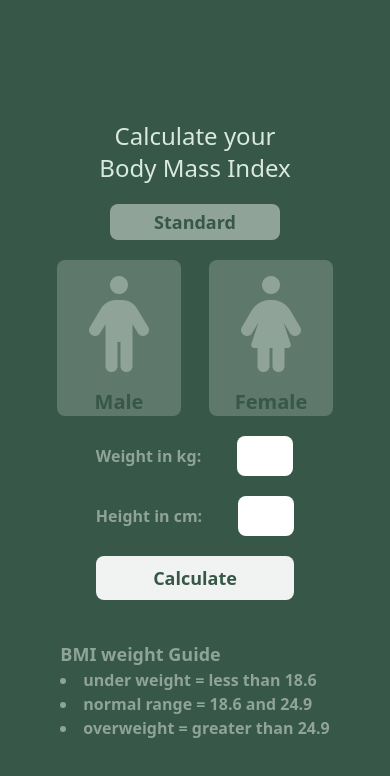
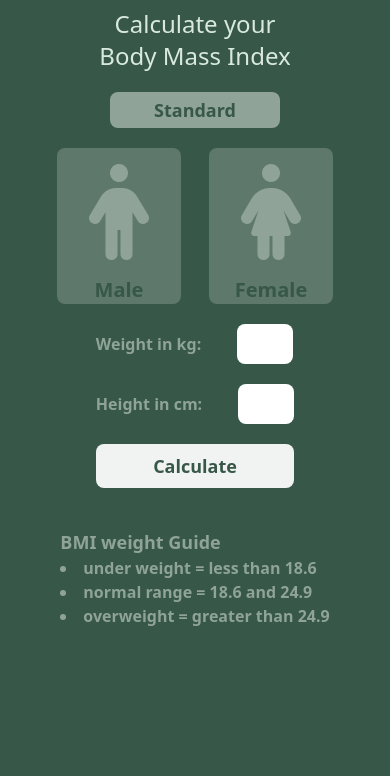
Before and after one commit to bhabinbudujapun/JavaScript-Basic, a plain HTML site: page 99-JS-PROJECTS/02-PROJECT/dist/index.html in a window 390 px wide. Drawn offline with Linux system fonts and the light colour scheme.

Commit message:
try to adjust or fit in small screen

```diff
--- a/99-JS-PROJECTS/02-PROJECT/dist/index.html
+++ b/99-JS-PROJECTS/02-PROJECT/dist/index.html
@@ -11,7 +11,7 @@
 
 <body class="bg-[#375748]">
     <div class="px-4 py-2">
-        <div class="flex flex-col gap-5 h-screen justify-center items-center">
+        <div class="flex flex-col gap-5 justify-center items-center">
             <div class="text-center text-[#d9e9e1]">
                 <h1 class="text-2xl sm:text-4xl font-normal">Calculate your</h1>
                 <h1 class="text-2xl sm:text-4xl font-normal">Body Mass Index</h1>
```
